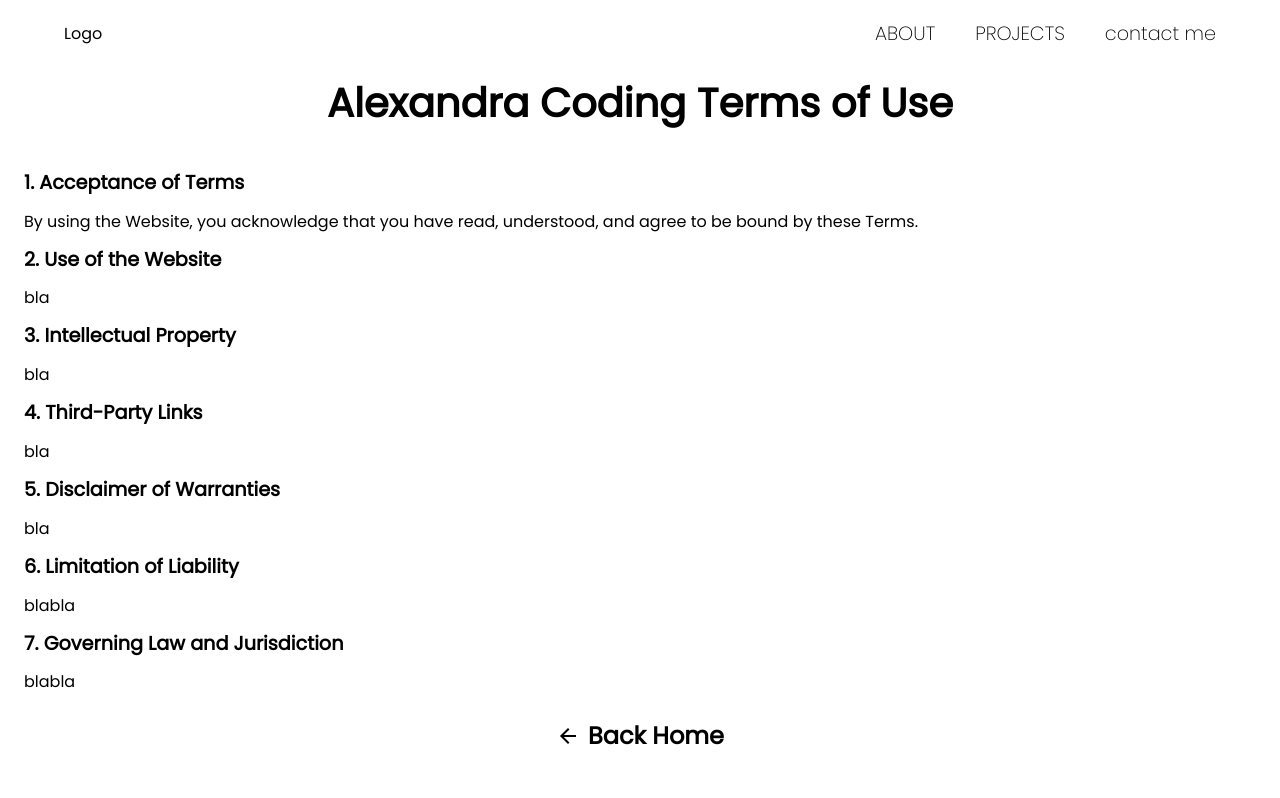
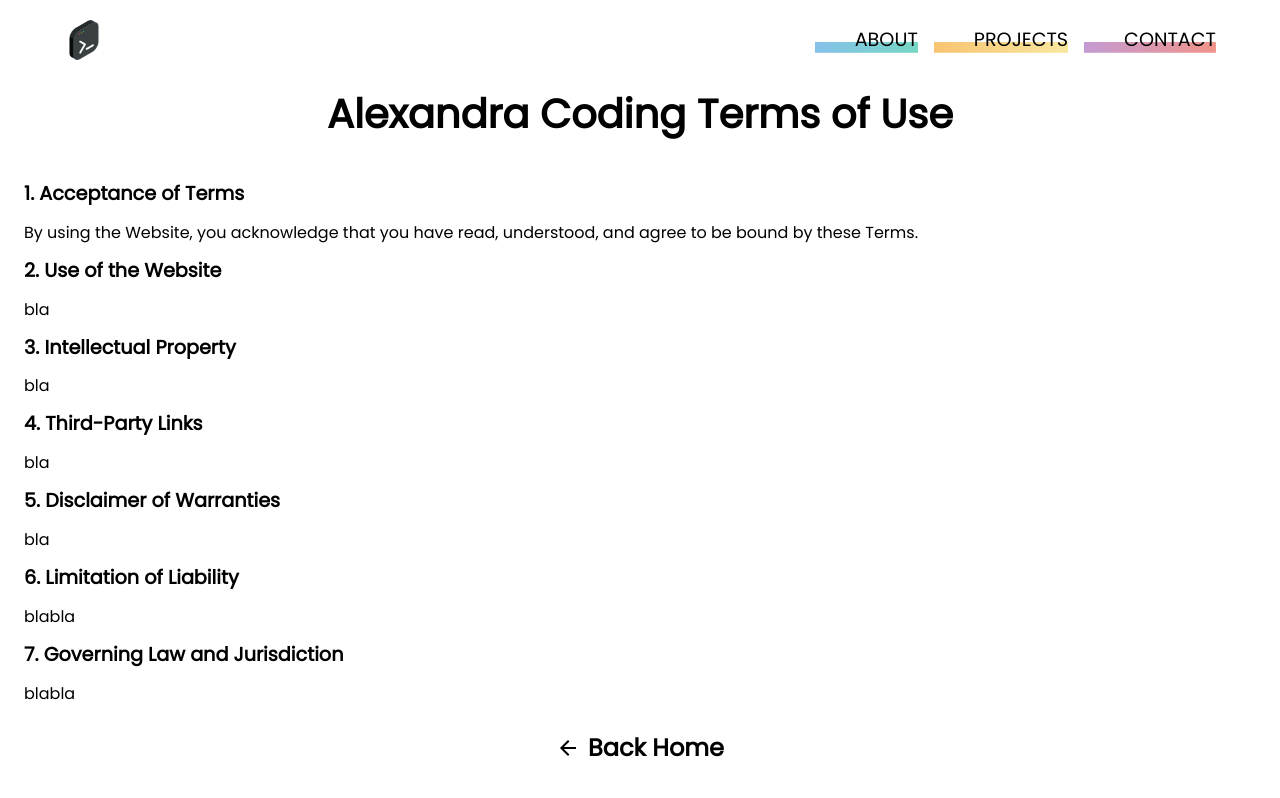
Before and after one commit to Alexandra-Haynes/alexandra-coding, a Next.js app: page /terms-of-use in a window 1280 px wide. Shown: the top 798 px of the page. Built offline with nearby package versions, Linux system fonts and the light colour scheme.

Commit message:
style nav bar buttons

```diff
--- a/src/components/ContactForm.js
+++ b/src/components/ContactForm.js
@@ -7,7 +7,7 @@ import { BsSend } from "react-icons/bs";
 
 const ContactForm = () => {
   return (
-    <div>
+    <div id='contact'>
       <div
         className="flex flex-col items-center justify-center h-[90%] w-full
         bg-black/[78%] py-12 text-white"
--- a/src/components/NavBar.js
+++ b/src/components/NavBar.js
@@ -10,8 +10,7 @@ const CustomLink = ({ href, title, className = "" }) => {
   return (
     <Link
       href={href}
-      className={`${className} pl-10 whitespace-nowrap text-md
-       uppercase font-light hover:text-green-400 transition-colors ease-in-out
+      className={`${className} pl-10 whitespace-nowrap text-md uppercase
        `}
     >
       {title}
@@ -29,8 +28,8 @@ const MobileCustomLink = ({ href, title, className = "", toggle }) => {
     <button
       onClick={handleClick}
       href={href}
-      className={`${className} pl-10  lg:text-2xl text-black whitespace-nowrap py-5
-       uppercase hover:text-green-500 transition-all ease-in-out
+      className={`${className} lg:text-2xl text-black whitespace-nowrap my-4
+       uppercase hover:text-green-500 transition-all ease-in-out w-[100px]
        `}
     >
       {title}
@@ -45,16 +44,24 @@ const NavBar = () => {
   };
   return (
     <header className="t-0 w-full pt-5 px-10 flex justify-between items-center">
-      <p> Logo</p>
+      <img src="logo.png" className="h-10" />
       <div className="lg:flex justify-between items-center hidden">
         <nav>
-          <CustomLink href="#about" title="About" />
-          <CustomLink href="#projects" title="Projects" />
+          <CustomLink
+            href="#about"
+            title="About"
+            className="bg-underlinedText1 bg-bottom bg-underlinedBg bg-no-repeat"
+          />
+          <CustomLink
+            href="#projects"
+            title="Projects"
+            className="ml-4 bg-underlinedText2 bg-bottom bg-underlinedBg bg-no-repeat"
+          />
           <CustomLink
             href="/contact"
             target="_blank"
-            className=" text-md lowercase"
-            title="Contact me"
+            className="ml-4 bg-underlinedText3 bg-bottom bg-underlinedBg bg-no-repeat"
+            title="Contact"
           />
         </nav>
       </div>
@@ -84,22 +91,24 @@ const NavBar = () => {
           className="w-1/2 max-w-[300px] flex pt-20 pr-10 flex-col justify-end items-end fixed
       top-0 right-0  bg-white/70  backdrop-blur-md pb-36 z-30 shadow-xl "
         >
-          <nav className="flex flex-col justify-center items-center pt-8">
+          <nav className="flex flex-col justify-center items-end mt-8">
             <MobileCustomLink
               href="#about"
               title="About"
               toggle={handleClick}
+              className=" bg-underlinedText1 bg-bottom bg-underlinedBg bg-no-repeat"
             />
             <MobileCustomLink
               href="#projects"
               title="Projects"
               toggle={handleClick}
+              className=" bg-underlinedText2 bg-bottom bg-underlinedBg bg-no-repeat"
             />
             <MobileCustomLink
               href="/contact"
               target="_blank"
-              className=" "
-              title="Contact me"
+              className=" bg-underlinedText3 bg-bottom bg-underlinedBg bg-no-repeat"
+              title="Contact"
               toggle={handleClick}
             />
           </nav>
```
